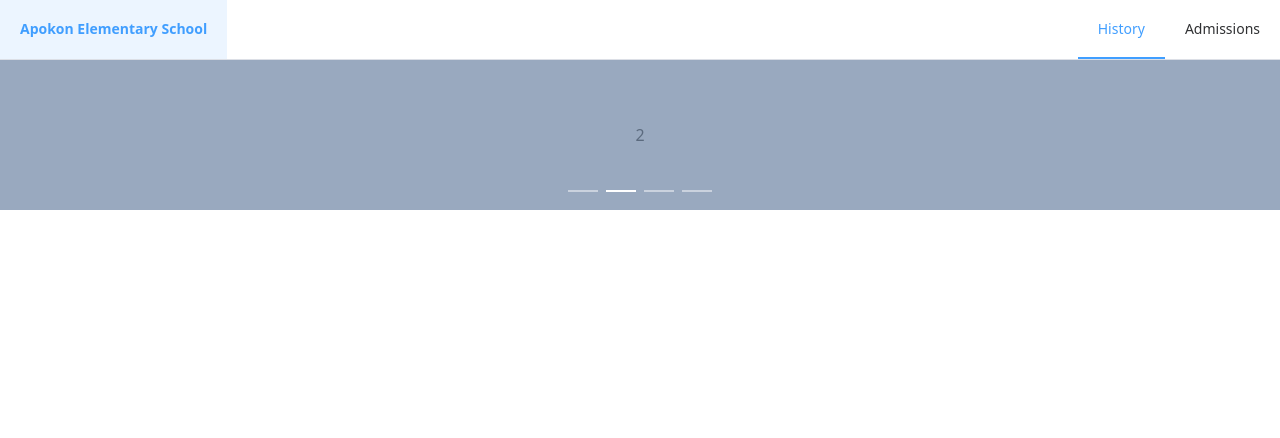
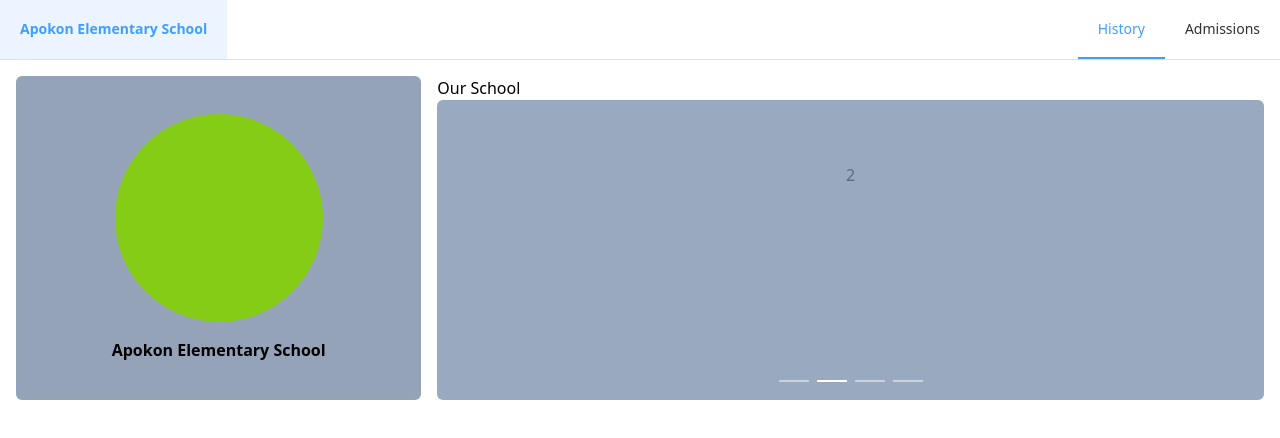
Before and after one commit to comskie/apokon-website, a Nuxt app: page / in a window 1280 px wide. Shown: the top 438 px of the page. Built offline with nearby package versions, Linux system fonts and the light colour scheme.

Commit message:
Add grid

```diff
--- a/pages/index.vue
+++ b/pages/index.vue
@@ -1,10 +1,19 @@
 <template>
-    <div>
-        <el-carousel trigger="click" height="150px">
+  <div class="grid grid-cols-3 gap-4 p-4">
+    <div
+      class="bg-slate-400 rounded-md flex gap-4 items-center justify-center flex-col p-4"
+    >
+      <div class="rounded-full h-52 w-52 bg-lime-500"></div>
+      <p class="font-bold">Apokon Elementary School</p>
+    </div>
+    <div class="col-span-2">
+      <span>Our School</span>
+      <el-carousel trigger="click" class="rounded-md">
         <el-carousel-item v-for="item in 4" :key="item">
           <h3 class="small justify-center" text="2xl">{{ item }}</h3>
         </el-carousel-item>
       </el-carousel>
+    </div>
   </div>
 </template>
 
```
Lines whose indentation alone changed are shown as unchanged.
